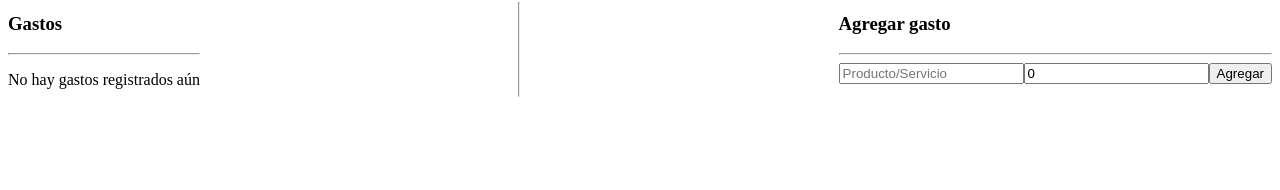
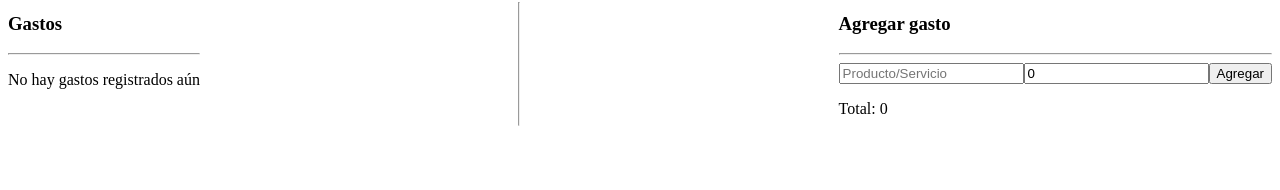
Before and after one commit to nicompiledev/angular-basics, an Angular app: page / in a window 1280 px wide. Shown: the part 96-286 px from the top of the page. Built offline with nearby package versions, Linux system fonts and the light colour scheme.

Commit message:
modified to show total value

```diff
--- a/src/app/dbz/agregar/agregar.component.html
+++ b/src/app/dbz/agregar/agregar.component.html
@@ -21,5 +21,6 @@
     <button type="submit">
         Agregar
     </button>
+    <p>Total: {{totalPoder | number}}</p>
 
 </form>
--- a/src/app/dbz/agregar/agregar.component.ts
+++ b/src/app/dbz/agregar/agregar.component.ts
@@ -14,6 +14,8 @@ export class AgregarComponent {
     poder: 0
   }
 
+  totalPoder: number = 0;
+
   constructor( private dbzService: DbzService ) {}
 
   // @Output() onNuevoPersonaje: EventEmitter<Personaje> = new EventEmitter();
@@ -29,5 +31,7 @@ export class AgregarComponent {
       poder: 0
     }
 
+    this.totalPoder = this.dbzService.personajes.reduce( ( acc, personaje ) => acc + personaje.poder, 0 );
+
   }
 }
```
Also changed, not shown: src/app/dbz/personajes/personajes.component.html (line endings or trailing spaces).
